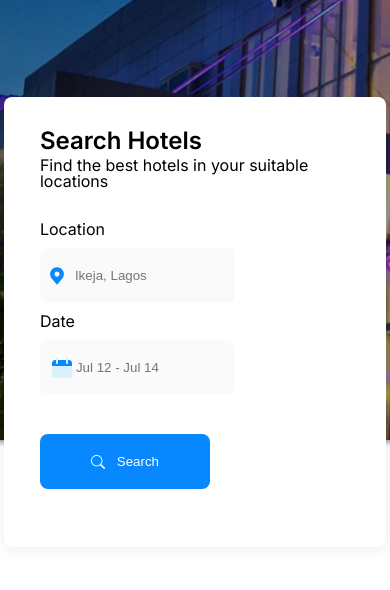
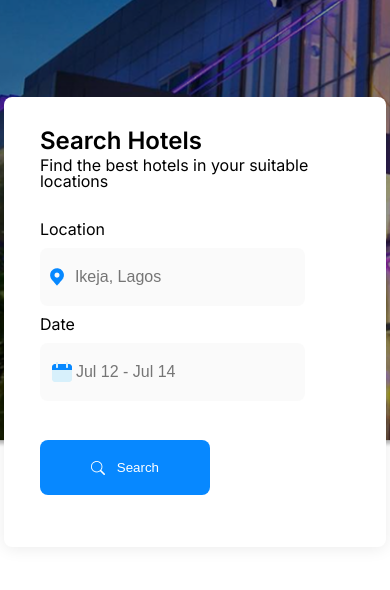
Before and after one commit to Frostdevs/MegaHotels, a plain HTML site: page index.html in a window 390 px wide. Shown: the part 254-844 px from the top of the page. Drawn offline with Linux system fonts and the light colour scheme.

Commit message:
my first challenge

```diff
--- a/Landing page.css
+++ b/Landing page.css
@@ -131,7 +131,7 @@ nav button a {
   justify-content: space-between;
 }
 
-.form-group input:focus {
+input:focus {
   outline: none;
   border: 1px solid whitesmoke;
   box-shadow: 0 0 5px whitesmoke;
@@ -149,6 +149,11 @@ nav button a {
   align-items: center;
   gap: 12px;
   margin-top: 31px;
+}
+input,
+textarea,
+select {
+  font-size: 16px;
 }
 
 .Location {
@@ -748,7 +753,7 @@ footer {
     color: white;
   }
   .Search input {
-    width: 70%;
+    width: 95%;
   }
   .Search button {
     padding: 20px;
@@ -864,7 +869,7 @@ footer {
     width: 150px;
   }
   .subscription input::placeholder {
-    font-size: 15px;
+    font-size: 12px;
   }
   .approximate {
     flex-direction: column;
```
